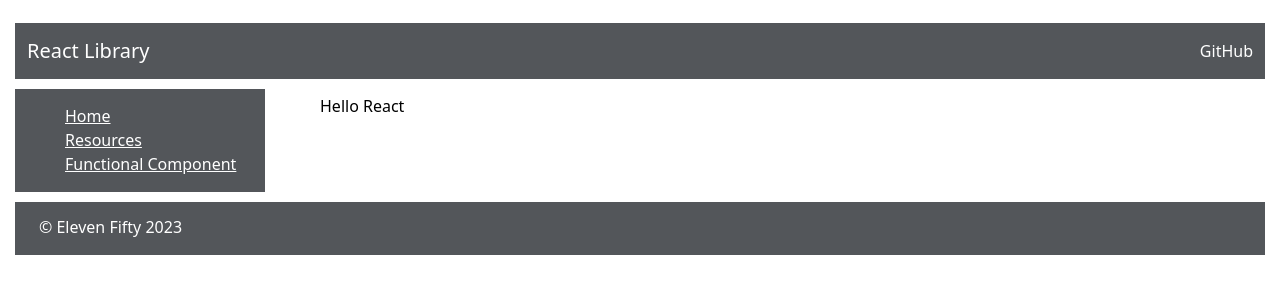
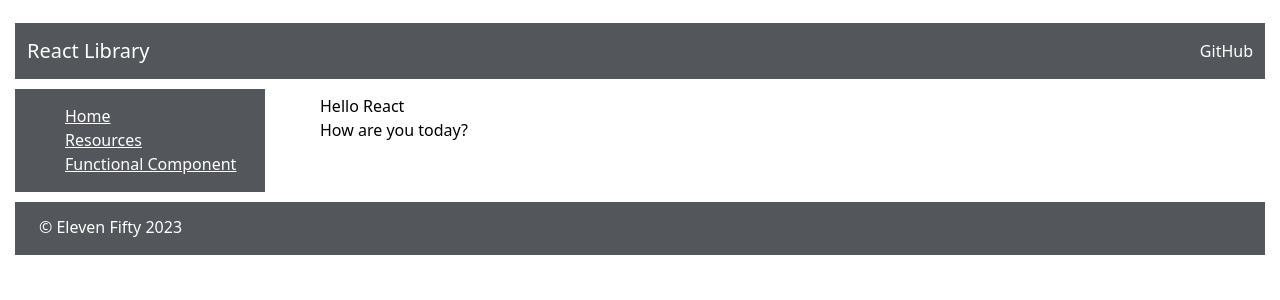
Before and after one commit to jbd-profdev/react-fundamentals, a React (Create React App) app: page /functionalcomponent in a window 1280 px wide. Shown: the top 300 px of the page. Built offline with nearby package versions, Linux system fonts and the light colour scheme.

Commit message:
minor div add to functionalComponentDemo

```diff
--- a/src/components/concepts/FunctionalComponents/FunctionalComponentDemo.js
+++ b/src/components/concepts/FunctionalComponents/FunctionalComponentDemo.js
@@ -2,7 +2,12 @@ const FunctionalComponentDemo = () => {
     return(
         <div className="main">
             <div className="mainDiv">
-                Hello React
+                <div>
+                    Hello React
+                </div>
+                <div>
+                    How are you today?
+                </div>
             </div>
         </div>
     );
```
